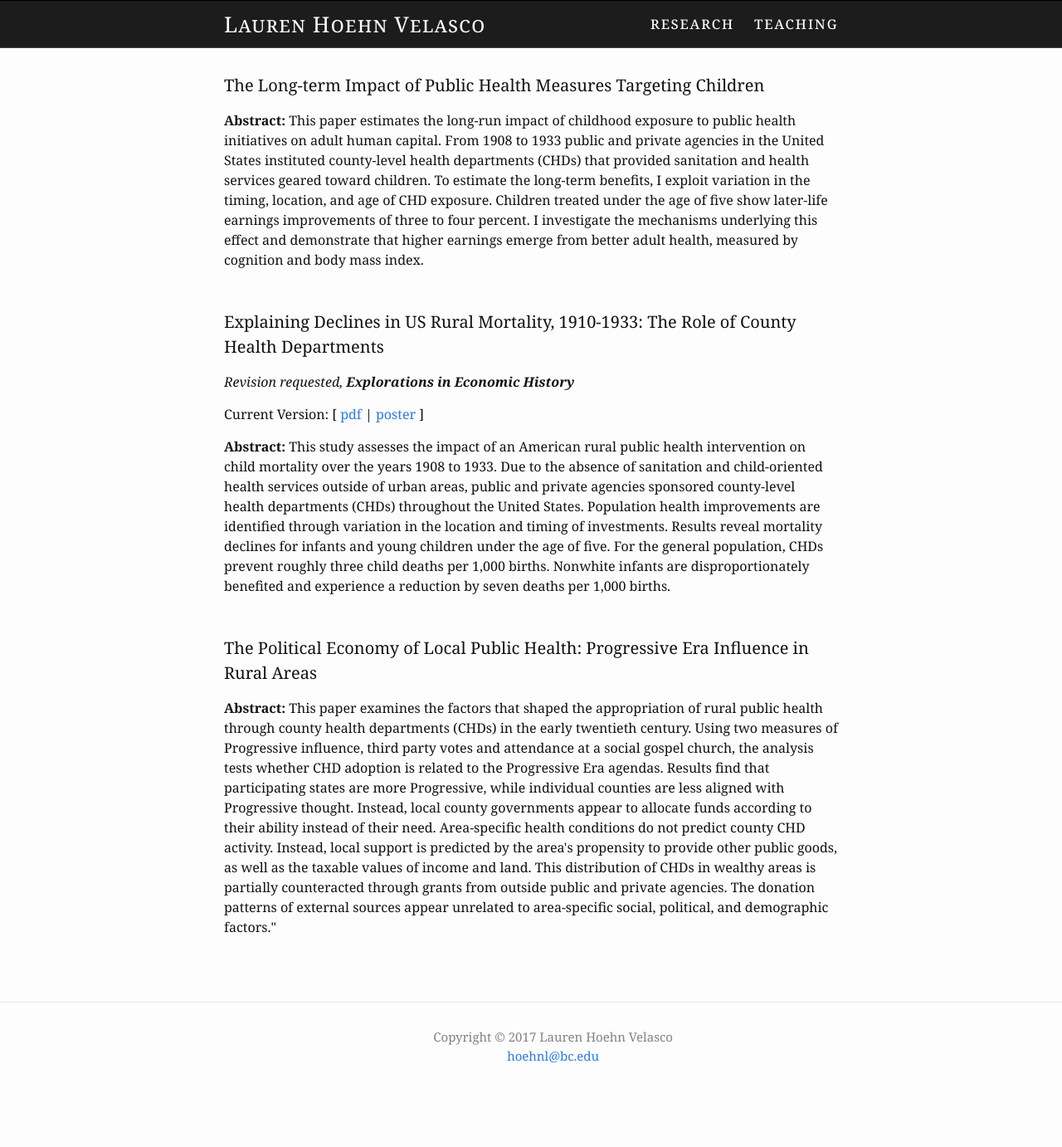
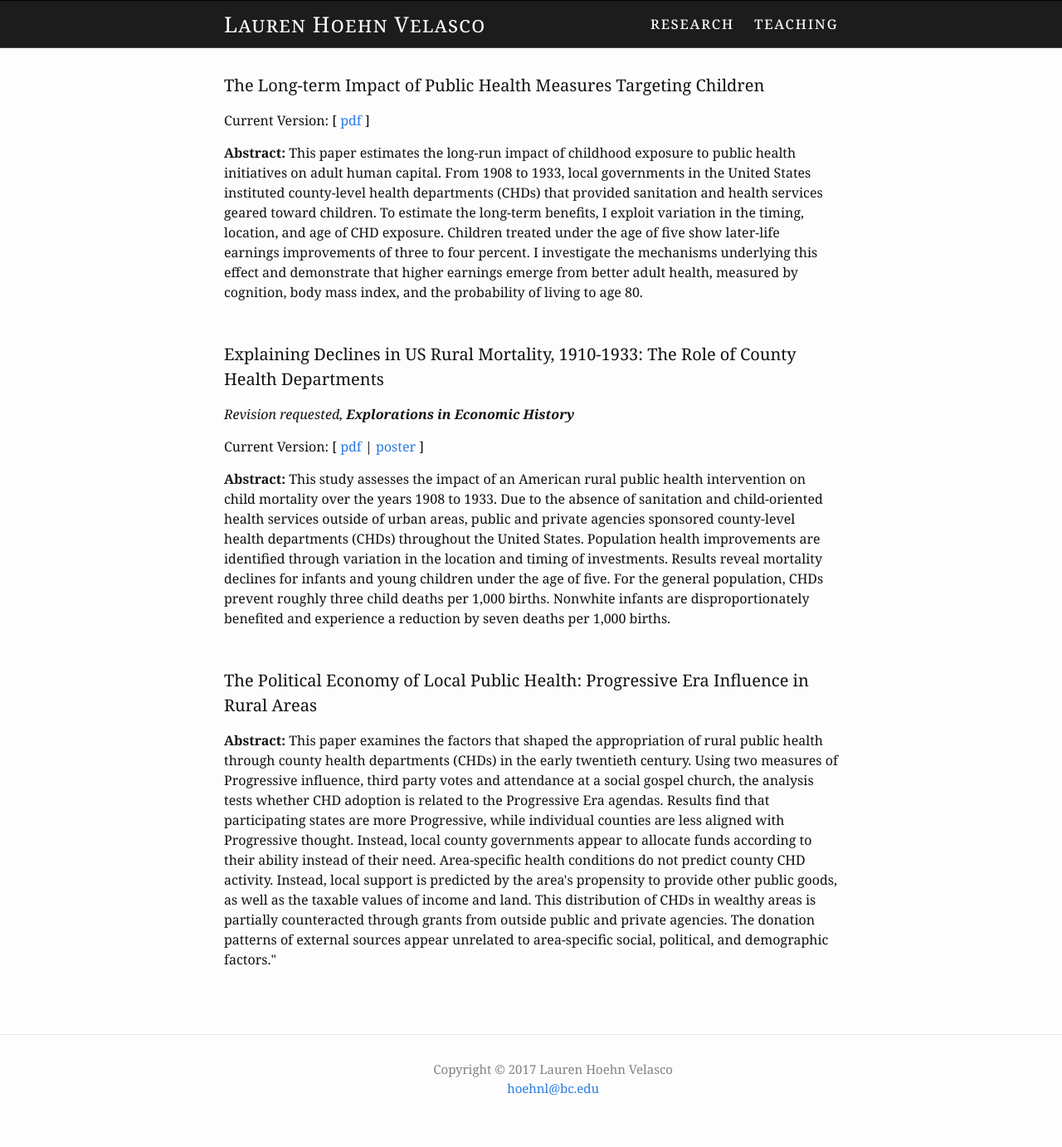
Before and after one commit to germsvel/lhv, a Jekyll site: the page built from research.html, in a window 1280 px wide. Shown: the whole page at 83% size. Built offline with Jekyll 4.4.1, drawn with Linux system fonts in a browser that asks for light colours; before the commit the page ends 1343 px from its top, so only the background shows below that.

Commit message:
Add job market paper
Adds job market paper and update abstract.

```diff
--- a/research.html
+++ b/research.html
@@ -7,19 +7,27 @@ permalink: /research/
 <div class="research-paper">
   <h4 class="research-title">The Long-term Impact of Public Health Measures
     Targeting Children</h4>
+  <p>Current Version: [
+    <a target="_blank" href="{{ site.base_url
+      }}/assets/research/hoehnvelasco_jmp.pdf">
+      pdf
+    </a>
+    ]
+  </p>
 
   <p class="abstract">
     <strong>Abstract:</strong> This paper estimates the long-run impact of
     childhood exposure to public health initiatives on adult human capital.
-    From 1908 to 1933 public and private agencies in the United States
-    instituted county-level health departments (CHDs) that provided sanitation
-    and health services geared toward children.   To estimate the long-term
-    benefits, I exploit variation in the timing, location, and age of CHD
-    exposure. Children treated under the age of five show later-life earnings
-    improvements of three to four percent. I investigate the mechanisms
-    underlying this effect and demonstrate that higher earnings emerge from
-    better adult health, measured by cognition and body mass index.
+    From 1908 to 1933, local governments in the United States instituted
+    county-level health departments (CHDs) that provided sanitation and health
+    services geared toward children. To estimate the long-term benefits, I
+    exploit variation in the timing, location, and age of CHD exposure. Children
+    treated under the age of five show later-life earnings improvements of three
+    to four percent. I investigate the mechanisms underlying this effect and
+    demonstrate that higher earnings emerge from better adult health, measured
+    by cognition, body mass index, and the probability of living to age 80.
   </p>
+
 </div>
 
 <div class="research-paper">
```
Also changed, not shown: 1 other file.
